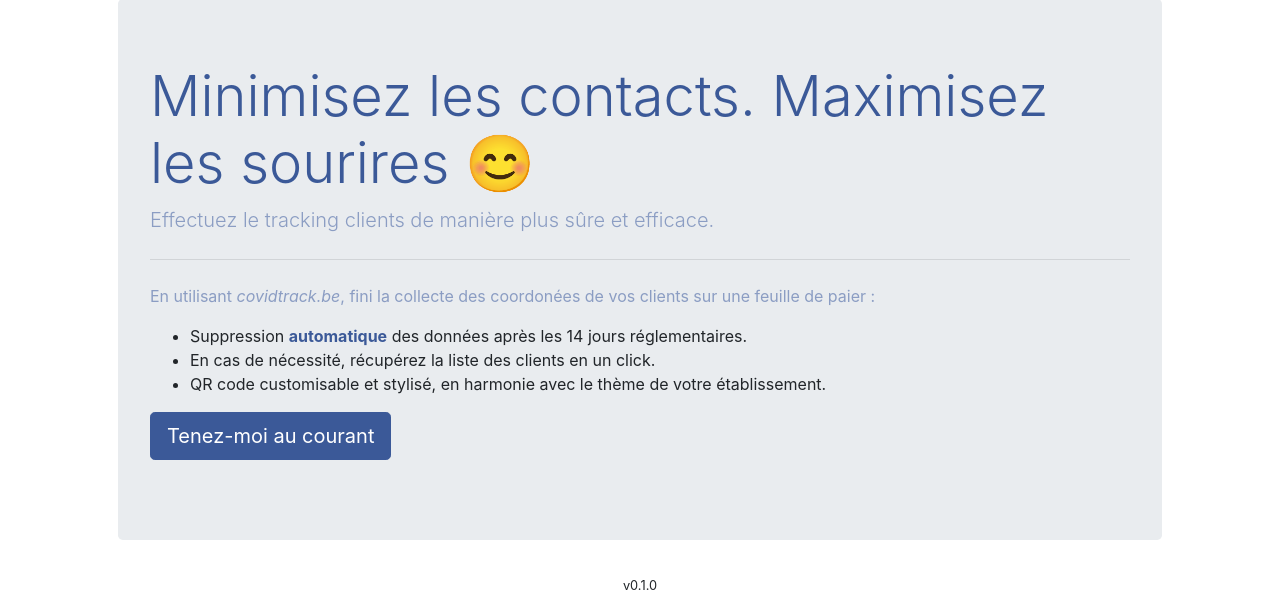
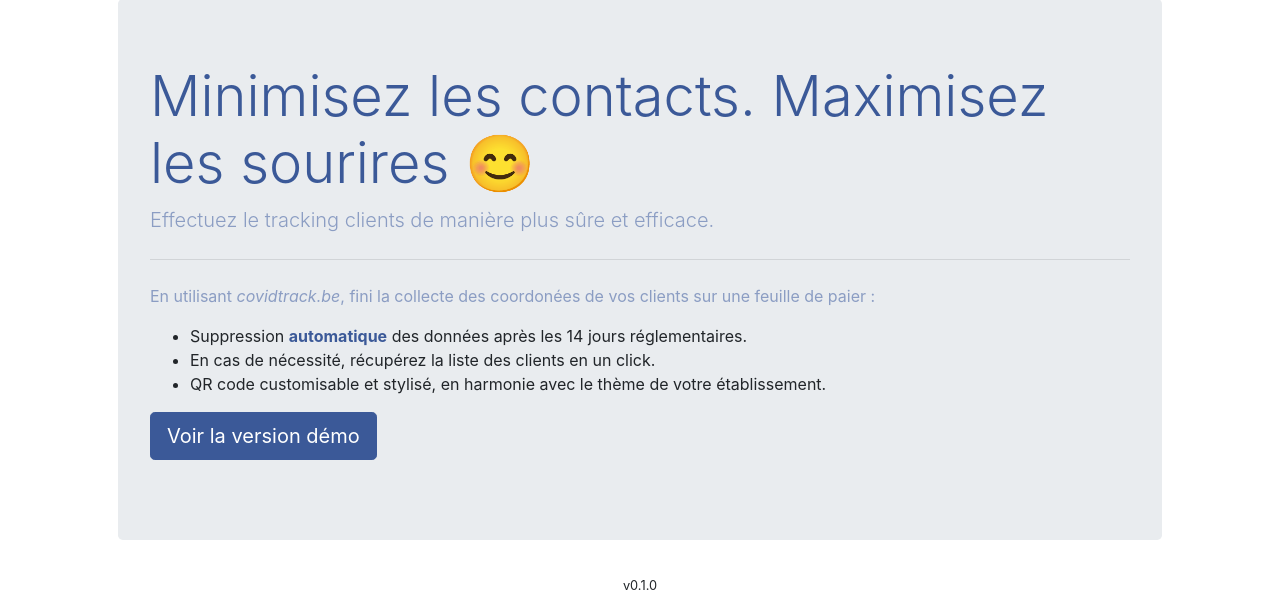
Before and after one commit to Max-le/HorecaCovidForm, a Flask app: page / in a window 1280 px wide. Shown: the part 49-656 px from the top of the page. Run offline with Flask 2, Linux system fonts and the light colour scheme; some libraries are stand-ins or nearby versions.

Commit message:
'voir version demo' for landing page btn

```diff
--- a/horecapp/templates/landing.html
+++ b/horecapp/templates/landing.html
@@ -14,7 +14,7 @@
     </p>
 
     <p class="lead">
-      <a class="btn btn-primary btn-lg" href="#" role="button">Tenez-moi au courant</a>
+      <a class="btn btn-primary btn-lg" href="/demo-form" role="button">Voir la version démo</a>
     </p>
   </div>
 {% endblock %}
```
